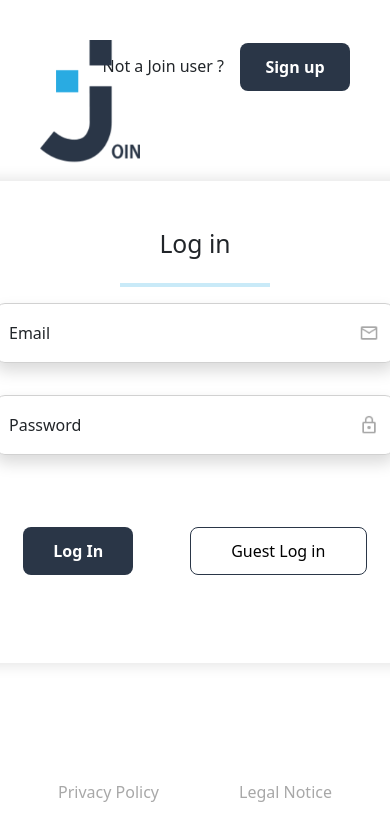
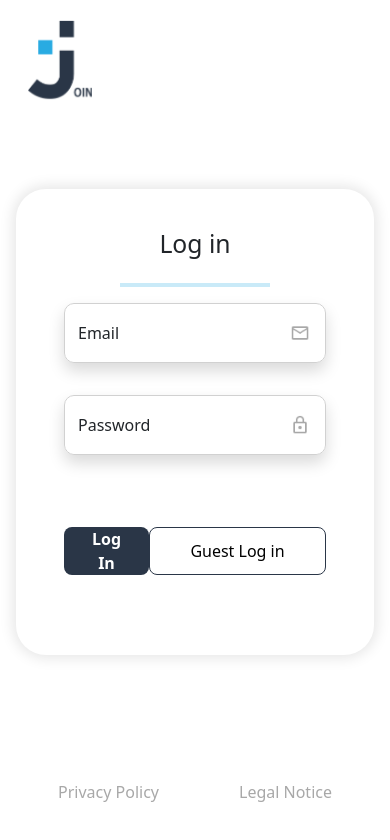
Before and after one commit to Dennissnaggit/Join_group, a website with bundled scripts: page index.html in a window 390 px wide. Built offline with nearby package versions, Linux system fonts and the light colour scheme; files whose address does not match are found by name.

Commit message:
responsive gebaut

```diff
--- a/index.html
+++ b/index.html
@@ -19,6 +19,7 @@
   <body>
     <section class="start-logo">
       <img src="./assets/icons/Capa 2.png" alt="Logo" class="logo" />
+      <img src="./assets/icons/join-logo-responsiv.png" alt="Logo" class="logo-responsive" />
       <section class="nav-bar">
         <p>Not a Join user ?</p>
         <button class="button-dark"><a class="sign-up-a" href="./pages/sign-up.html">Sign up</a></button>
--- a/style/log-in.css
+++ b/style/log-in.css
@@ -141,6 +141,9 @@
 
   z-index: 1000;
 }
+.logo-responsive {
+  display: none;
+}
 .legals {
   position: absolute;
   bottom: 40px;
@@ -162,24 +165,24 @@
 }
 
 .form-check {
-    display: flex;
-    justify-content: center;
-    padding-top: 40px;
+  display: flex;
+  justify-content: center;
+  padding-top: 40px;
 }
 
 .form-check-input {
   width: 18px;
   height: 18px;
 
-  border: 2px solid #2A3647 !important;
+  border: 2px solid #2a3647 !important;
   border-radius: 4px;
 
   cursor: pointer;
 }
 
 .form-check-input:checked {
-  background-color: #2A3647;
-  border-color: #2A3647;
+  background-color: #2a3647;
+  border-color: #2a3647;
 }
 .form-check {
   display: flex;
@@ -192,7 +195,7 @@
   top: 50%;
   left: 50%;
 
- transform: translate(-50%, 50px);
+  transform: translate(-50%, 50px);
 
   width: 312px;
   height: 74px;
@@ -283,3 +286,78 @@
 
   font-size: 16px;
 }
+
+@media (max-width: 768px) {
+  .logo {
+    position: absolute;
+    width: 64px;
+    top: 60px;
+    left: 60px;
+    opacity: 0;
+
+    animation: showLogo 1s ease forwards;
+    animation-delay: 2s;
+  }
+
+  @keyframes showLogo {
+    from {
+      opacity: 0;
+    }
+    to {
+      opacity: 1;
+    }
+  }
+  body {
+    background-color: rgba(42, 54, 71, 1);
+
+    animation: bodyWhite 1s ease forwards;
+    animation-delay: 2s;
+  }
+
+  .logo-responsive {
+    display: block;
+    position: absolute;
+
+    animation: fadeOut 1s ease forwards;
+    animation-delay: 2s;
+  }
+
+  @keyframes fadeOut {
+    from {
+      opacity: 1;
+    }
+    to {
+      opacity: 0;
+    }
+  }
+
+  @keyframes bodyWhite {
+    from {
+      background-color: rgba(42, 54, 71, 1);
+    }
+    to {
+      background-color: white;
+    }
+  }
+  .nav-bar {
+  position: absolute;
+  top: 980px;
+  left: auto;
+  right: auto;
+  margin: 0 auto;
+  display: flex;
+  align-items: center;
+  gap: 16px;
+  opacity: 0;
+  animation: showLogin 1s ease forwards;
+  animation-delay: 2.7s;
+}
+ .log-in {
+    width: 100%;
+    max-width: calc(100% - 32px);
+    padding: 40px 48px;
+  }
+  .login-box {
+    width: 100%;
+  }
+}
```
Also changed, not shown: assets/icons/join-logo-responsiv.png (added).
